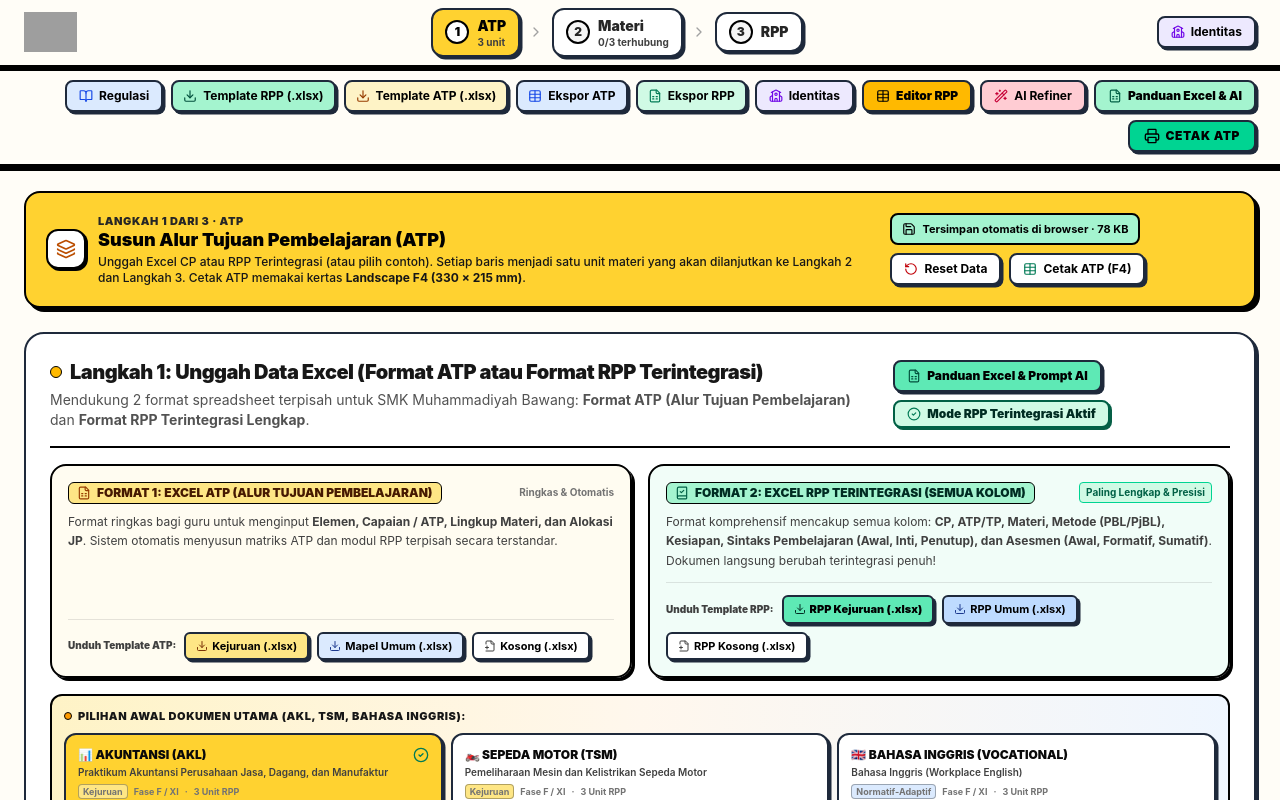
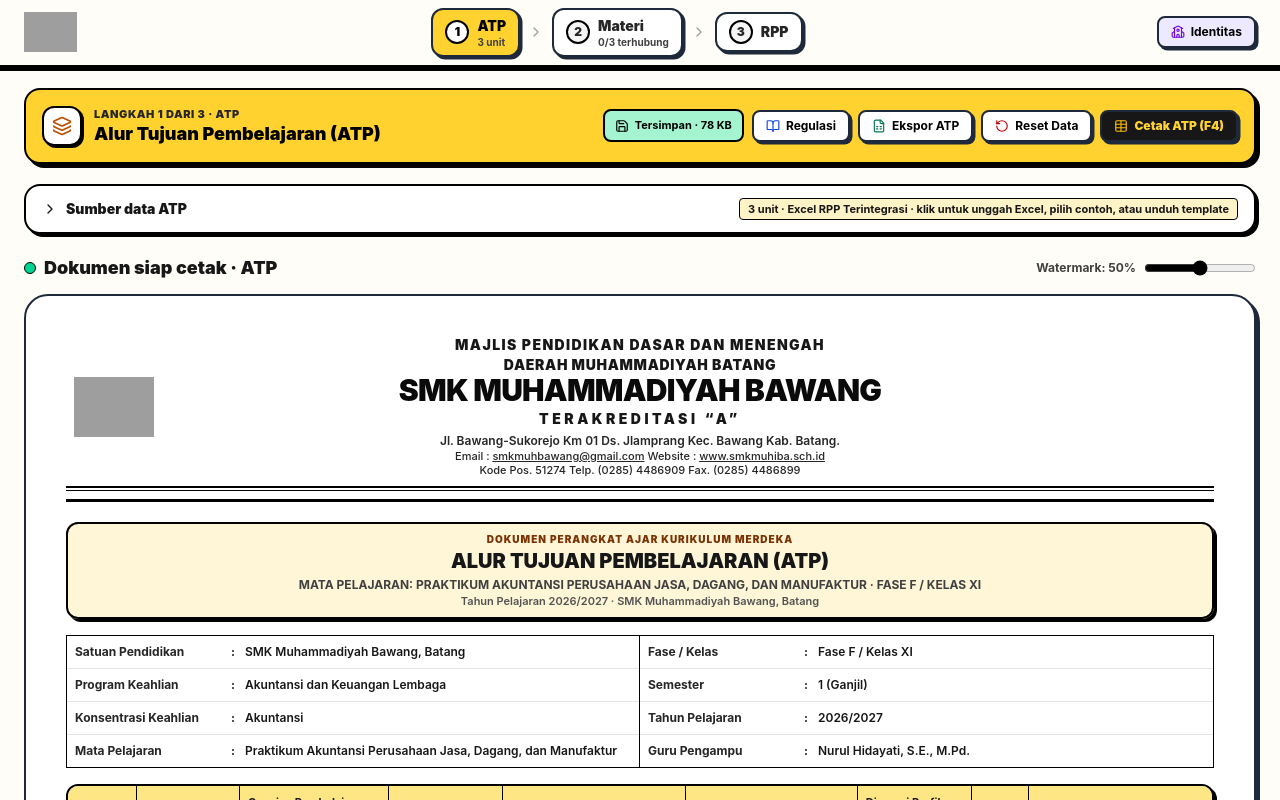
Before and after one commit to hndx07/PerangkatAjar, a React (Vite) app: page / in a window 1280 px wide. Shown: the top 800 px of the page. Built offline with nearby package versions, Linux system fonts and the light colour scheme; grey boxes are pictures that could not be loaded.

Commit message:
Refactor AtpStep component and update UI elements

```diff
--- a/src/workflow/steps/AtpStep.tsx
+++ b/src/workflow/steps/AtpStep.tsx
@@ -1,34 +1,30 @@
-import React from 'react';
-import { ArrowRight, Check, Layers, RotateCcw, Save, Table } from 'lucide-react';
-import { HeaderNav } from '../../rpp/components/HeaderNav';
+import React, { useRef, useState } from 'react';
+import { ArrowRight, BookOpen, Check, ChevronRight, FileSpreadsheet, Layers, RotateCcw, Save, Table } from 'lucide-react';
 import { ExcelUploadZone } from '../../rpp/components/ExcelUploadZone';
 import { PrintableDocument } from '../../rpp/components/PrintableDocument';
 import type { Workspace } from '../useWorkspace';
 
-/** Langkah 1: unggah/susun CP → ATP, tinjau & cetak ATP, lalu lanjut ke Materi. */
+/** Langkah 1: sumber data CP/RPP → ATP. Dokumen siap cetak langsung tampil; sumber data bisa dibuka bila perlu. */
 export const AtpStep: React.FC<{ ws: Workspace }> = ({ ws }) => {
   const unitCount = ws.units.length;
+  const [sourceOpen, setSourceOpen] = useState(false);
+  const docRef = useRef<HTMLDivElement>(null);
+
+  // Setelah data berubah: tutup panel sumber data dan bawa pengguna ke dokumen yang baru
+  const showDocument = () => {
+    setSourceOpen(false);
+    window.setTimeout(() => docRef.current?.scrollIntoView({ behavior: 'smooth', block: 'start' }), 120);
+  };
+
+  const handlePrint = () => {
+    ws.setDocumentMode('atp_only');
+    window.setTimeout(() => window.print(), 250);
+  };
 
   return (
-    <>
-      <HeaderNav
-        showBrand={false}
-        identity={ws.identity}
-        onOpenIdentityModal={() => ws.setIsIdentityModalOpen(true)}
-        onOpenAiRefineModal={() => ws.setIsAiRefineModalOpen(true)}
-        onOpenGuidelineModal={() => ws.setIsGuidelineModalOpen(true)}
-        onDownloadCpTemplate={ws.handleDownloadCpTemplate}
-        onDownloadRppTemplate={ws.handleDownloadRppTemplate}
-        onExportAtp={ws.handleExportAtp}
-        onExportRpp={ws.handleExportRpp}
-        documentMode={ws.documentMode}
-        setDocumentMode={ws.setDocumentMode}
-        onOpenRppEditor={() => ws.handleOpenRppEditor('sintaks')}
-        onOpenExcelGuideModal={() => ws.setIsExcelGuideModalOpen(true)}
-      />
-
-      <main className="flex-1 max-w-7xl mx-auto w-full px-4 sm:px-6 py-6 space-y-6">
-        <div className="bg-amber-300 border-2 border-black rounded-2xl p-4 sm:p-5 shadow-[4px_4px_0px_#000] flex flex-col md:flex-row items-start md:items-center justify-between gap-4 no-print">
+    <main className="flex-1 max-w-7xl mx-auto w-full px-4 sm:px-6 py-5 space-y-5">
+      {/* Judul langkah + aksi (satu baris, tanpa tombol ganda) */}
+      <div className="bg-amber-300 border-2 border-black rounded-2xl p-4 shadow-[4px_4px_0px_#000] flex flex-col md:flex-row items-start md:items-center justify-between gap-3 no-print">
         <div className="flex items-start sm:items-center gap-3">
           <div className="w-10 h-10 rounded-xl bg-white border-2 border-black flex items-center justify-center shrink-0 shadow-[2px_2px_0px_#000]">
             <Layers className="w-5 h-5 text-amber-700" />
@@ -38,17 +34,12 @@
               Langkah 1 dari 3 · ATP
             </div>
             <h2 className="font-display font-black text-base sm:text-lg text-black leading-tight">
-                Susun Alur Tujuan Pembelajaran (ATP)
+              Alur Tujuan Pembelajaran (ATP)
             </h2>
-              <p className="text-xs text-neutral-900 font-medium mt-0.5">
-                Unggah Excel CP atau RPP Terintegrasi (atau pilih contoh). Setiap baris menjadi satu unit materi yang
-                akan dilanjutkan ke Langkah 2 dan Langkah 3. Cetak ATP memakai kertas{' '}
-                <strong>Landscape F4 (330 × 215 mm)</strong>.
-              </p>
           </div>
         </div>
 
-          <div className="flex flex-wrap items-center gap-2 self-end md:self-auto">
+        <div className="flex flex-wrap items-center gap-2">
           <span
             className={`px-2.5 py-1.5 border-2 border-black rounded-lg text-[11px] font-bold flex items-center gap-1.5 ${
               ws.storageStatus === 'ok' ? 'bg-emerald-200 text-black' : 'bg-red-200 text-black'
@@ -60,14 +51,28 @@
             }
           >
             <Save className="w-3.5 h-3.5" />
-              <span>
-                {ws.storageStatus === 'ok'
-                  ? `Tersimpan otomatis di browser · ${ws.savedKb} KB`
-                  : 'Penyimpanan browser bermasalah'}
+            <span>{ws.storageStatus === 'ok' ? `Tersimpan · ${ws.savedKb} KB` : 'Penyimpanan bermasalah'}</span>
           </span>
-            </span>
-
           <button
+            type="button"
+            onClick={() => ws.setIsGuidelineModalOpen(true)}
+            className="neo-btn px-3 py-1.5 bg-white hover:bg-neutral-50 text-black text-xs font-bold rounded-lg flex items-center gap-1.5"
+            title="Panduan Regulasi Kurikulum Merdeka & Deep Learning"
+          >
+            <BookOpen className="w-3.5 h-3.5 text-blue-700" />
+            <span>Regulasi</span>
+          </button>
+          <button
+            type="button"
+            onClick={ws.handleExportAtp}
+            className="neo-btn px-3 py-1.5 bg-white hover:bg-neutral-50 text-black text-xs font-bold rounded-lg flex items-center gap-1.5"
+            title="Ekspor matriks ATP ke spreadsheet Excel"
+          >
+            <FileSpreadsheet className="w-3.5 h-3.5 text-emerald-700" />
+            <span>Ekspor ATP</span>
+          </button>
+          <button
+            type="button"
             onClick={ws.handleResetStoredData}
             className="neo-btn px-3 py-1.5 bg-white hover:bg-red-50 text-black text-xs font-bold rounded-lg flex items-center gap-1.5"
             title="Hapus data tersimpan dan kembali ke data awal"
@@ -75,37 +80,63 @@
             <RotateCcw className="w-3.5 h-3.5 text-red-700" />
             <span>Reset Data</span>
           </button>
-
           <button
-              onClick={() => {
-                ws.setDocumentMode('atp_only');
-                window.setTimeout(() => window.print(), 250);
-              }}
-              className="neo-btn px-3 py-1.5 bg-white hover:bg-neutral-50 text-black text-xs font-bold rounded-lg flex items-center gap-1.5"
+            type="button"
+            onClick={handlePrint}
+            className="neo-btn px-3 py-1.5 bg-neutral-900 hover:bg-neutral-800 text-amber-300 text-xs font-black rounded-lg flex items-center gap-1.5"
+            title="Cetak ATP: Landscape F4 (330 × 215 mm)"
           >
-              <Table className="w-3.5 h-3.5 text-emerald-700" />
+            <Table className="w-3.5 h-3.5 text-amber-400" />
             <span>Cetak ATP (F4)</span>
           </button>
         </div>
       </div>
 
+      {/* Sumber data: terlipat agar dokumen langsung terlihat */}
+      <details
+        open={sourceOpen}
+        onToggle={(e) => setSourceOpen((e.currentTarget as HTMLDetailsElement).open)}
+        className="bg-white border-2 border-black rounded-2xl shadow-[3px_3px_0px_#000] no-print"
+      >
+        <summary className="cursor-pointer select-none px-4 py-3 flex flex-wrap items-center justify-between gap-2 list-none">
+          <span className="flex items-center gap-2 font-display font-black text-sm text-neutral-900">
+            <ChevronRight className={`w-4 h-4 transition-transform ${sourceOpen ? 'rotate-90' : ''}`} />
+            Sumber data ATP
+          </span>
+          <span className="text-[11px] font-bold bg-amber-100 border border-black rounded px-2 py-0.5">
+            {unitCount} unit · {ws.currentDataMode === 'rpp' ? 'Excel RPP Terintegrasi' : 'Excel CP'} · klik untuk unggah
+            Excel, pilih contoh, atau unduh template
+          </span>
+        </summary>
+        <div className="px-3 sm:px-4 pb-4">
           <ExcelUploadZone
             rawRows={ws.rawRows}
             rppRows={ws.rppRows}
             currentMode={ws.currentDataMode}
-          onExcelUploaded={ws.handleExcelUploaded}
+            onExcelUploaded={(result) => {
+              ws.handleExcelUploaded(result);
+              showDocument();
+            }}
             onRawRowsUpdated={ws.handleRawRowsUpdated}
             onRppRowsUpdated={ws.handleRppRowsUpdated}
-          onSelectSample={ws.handleSelectSample}
+            onSelectSample={(sample) => {
+              ws.handleSelectSample(sample);
+              showDocument();
+            }}
             currentSubject={ws.identity.mataPelajaran}
             onOpenExcelGuideModal={() => ws.setIsExcelGuideModalOpen(true)}
           />
+        </div>
+      </details>
 
-        <div className="pt-2">
+      {/* Dokumen siap cetak */}
+      <section ref={docRef} aria-labelledby="dokumen-atp" className="scroll-mt-20">
         <div className="flex flex-wrap items-center justify-between gap-2 mb-3 no-print">
           <div className="flex items-center gap-2">
             <span className="w-3 h-3 rounded-full bg-emerald-400 border border-black inline-block" />
-              <h3 className="font-display font-black text-lg text-neutral-900">Tinjau ATP</h3>
+            <h3 id="dokumen-atp" className="font-display font-black text-lg text-neutral-900">
+              Dokumen siap cetak · ATP
+            </h3>
           </div>
           <label className="flex items-center gap-2 text-xs font-bold text-neutral-700">
             Watermark: {Math.round(ws.watermarkOpacity * 100)}%
@@ -131,20 +162,18 @@
           watermarkOpacity={ws.watermarkOpacity}
           onOpenRppEditor={ws.handleOpenRppEditor}
         />
-        </div>
+      </section>
 
-        {/* Lanjut ke Materi */}
-        <section className="bg-white border-[3px] border-black rounded-2xl shadow-[5px_5px_0px_#000] p-4 sm:p-5 flex flex-col sm:flex-row items-start sm:items-center justify-between gap-3 no-print">
+      {/* Satu-satunya tombol lanjut */}
+      <section className="bg-white border-[3px] border-black rounded-2xl shadow-[5px_5px_0px_#000] p-4 flex flex-col sm:flex-row items-start sm:items-center justify-between gap-3 no-print">
         <div className="flex items-start gap-3">
           <div className="w-9 h-9 rounded-lg bg-emerald-300 border-2 border-black flex items-center justify-center shrink-0 shadow-[2px_2px_0px_#000]">
             <Check className="w-5 h-5" />
           </div>
           <div>
-              <h3 className="font-display font-black text-base leading-tight">
-                ATP siap: {unitCount} unit materi
-              </h3>
+            <h3 className="font-display font-black text-base leading-tight">ATP siap: {unitCount} unit materi</h3>
             <p className="text-xs text-neutral-700 font-medium mt-0.5">
-                Lanjutkan ke Langkah 2 untuk membuat prompt slide materi. Formnya akan terisi otomatis dari ATP.
+              Lanjut ke Langkah 2; formnya terisi otomatis dari ATP ini.
             </p>
           </div>
         </div>
@@ -159,6 +188,5 @@
         </button>
       </section>
     </main>
-    </>
   );
 };
```
Lines whose indentation alone changed are shown as unchanged.
